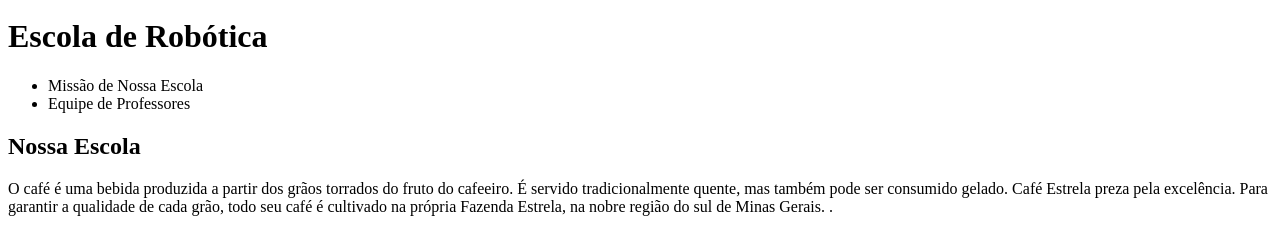
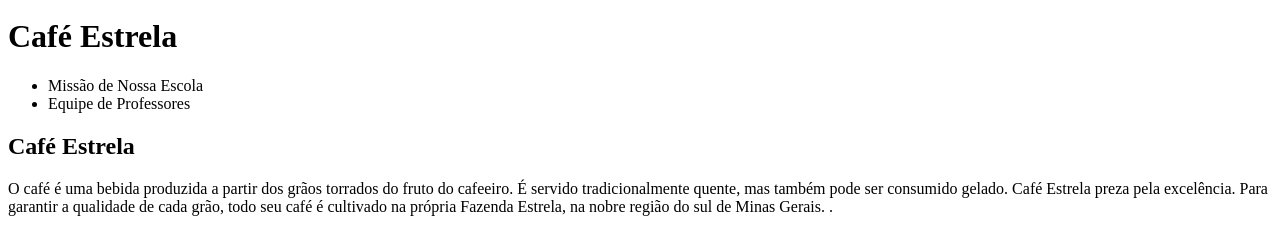
Before and after one commit to amandaaa1166/agrinhoprogramacao2024, a plain HTML site: page index.html in a window 1280 px wide. Shown: the part 29-258 px from the top of the page. Drawn offline with Linux system fonts and the light colour scheme.

Commit message:
Update index.html

```diff
--- a/index.html
+++ b/index.html
@@ -22,7 +22,7 @@
 <body>
     <header class="cabeçalho">
         <img class="cabeçalho-logotipo" src="teaching 1.png" alt="robô escrevendo em uma lousa">
-        <h1 class="cabeçalho-título">Escola de Robótica</h1>
+        <h1 class="cabeçalho-título">Café Estrela</h1>
         <ul class="cabeçalho-lista">
             <li class="cabeçalho-lista-item1">Missão de Nossa Escola</li>
             <li class="cabeçalho-lista-item2">Equipe de Professores</li>
@@ -31,7 +31,7 @@
 
     <section class="nossa-escola">
         <div class="nossa-escola-div">
-            <h2 class="nossa-escola-título">Nossa Escola</h2>
+            <h2 class="nossa-escola-título">Café Estrela</h2>
             <p class="nossa-escola-texto1">O café é uma bebida produzida a partir dos grãos
                 torrados do fruto do cafeeiro. É servido tradicionalmente quente, mas também pode ser consumido gelado.
                  Café Estrela preza pela excelência. Para garantir a qualidade de cada grão, todo seu café é cultivado na própria Fazenda Estrela,
```
